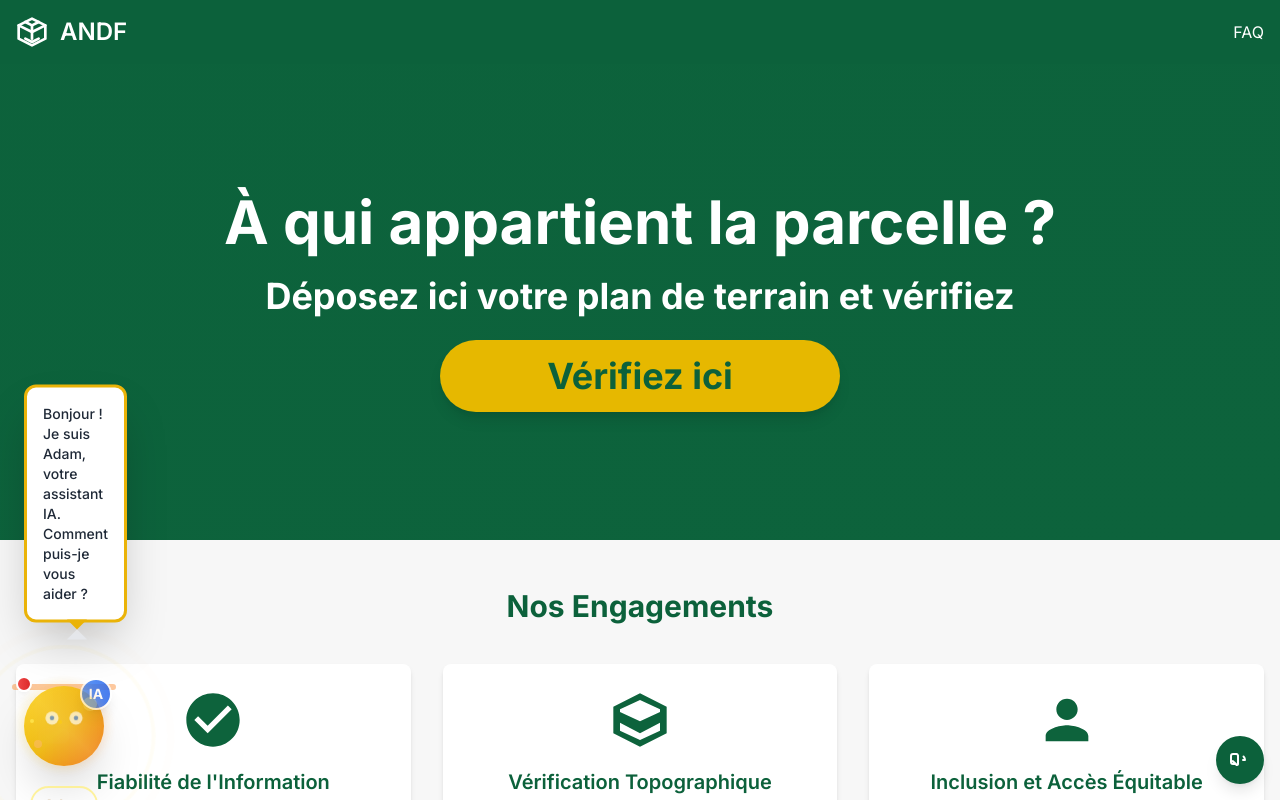
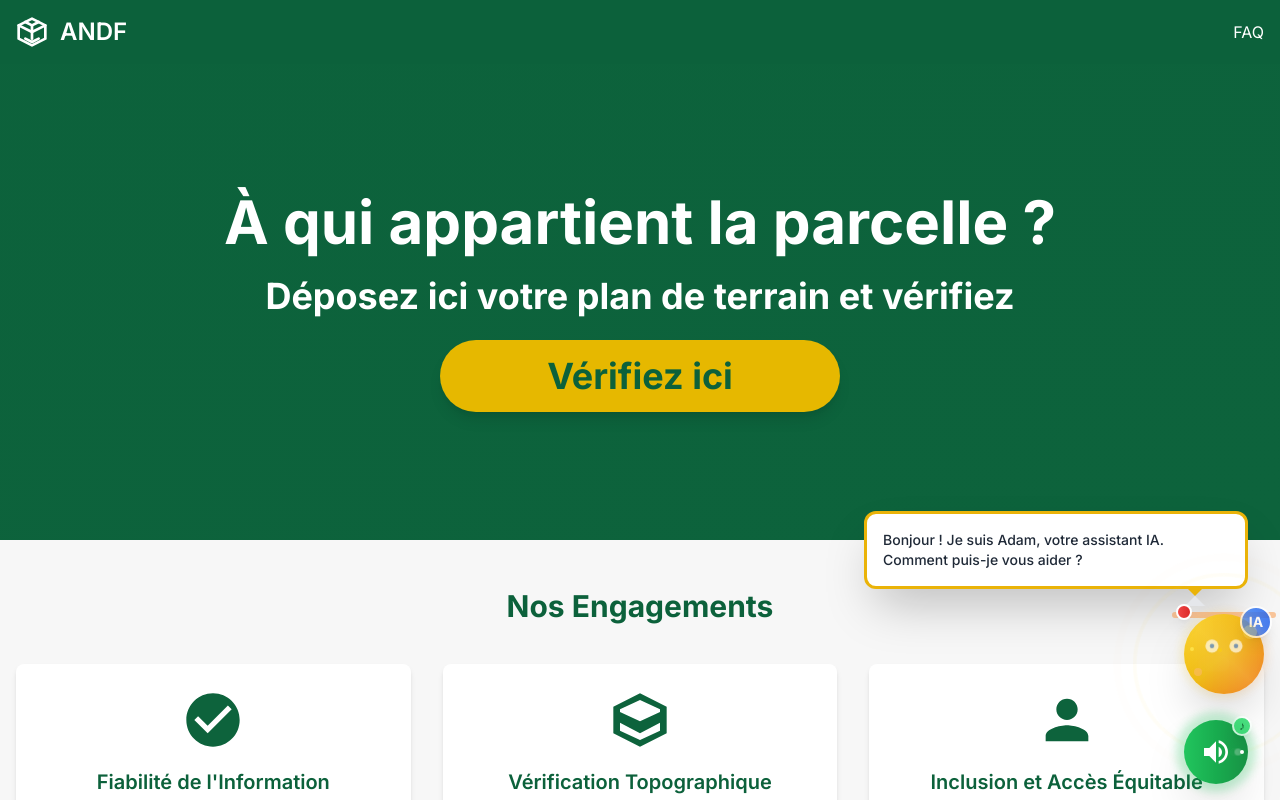
Before and after one commit to thefuturiA/Hackathon-IA, a React (Vite) app in the folder frontend/: page / in a window 1280 px wide. Shown: the top 800 px of the page. Built offline with nearby package versions, Linux system fonts and the light colour scheme.

Commit message:
amélioration bouton

```diff
--- a/frontend/src/pages/Home.tsx
+++ b/frontend/src/pages/Home.tsx
@@ -76,39 +76,24 @@ const Home: React.FC = () => {
 
       {/* Lecteur audio de bienvenue */}
       <audio ref={audioRef} src="/audio/bienvenue.mp3" loop />
-      <div className="fixed bottom-4 right-4 z-50">
-        <button
-          onClick={toggleMute}
-          className="bg-primary-dark text-white p-3 rounded-full shadow-lg hover:bg-primary transition-colors duration-200"
-          aria-label={isMuted ? "Unmute audio" : "Mute audio"}
-        >
-          {isMuted ? (
-            <svg xmlns="http://www.w3.org/2000/svg" className="h-6 w-6" fill="none" viewBox="0 0 24 24" stroke="currentColor" strokeWidth={2}>
-              <path strokeLinecap="round" strokeLinejoin="round" d="M17.293 17.293A8 8 0 015.707 5.707m1.414 1.414a6 6 0 007.952 7.952m-1.414 1.414L10 14.5M15.5 11.5L21 16m-5.5-1.5L12 11.5L6.5 14L2 10.5l4.5-3.5" />
-            </svg>
-          ) : (
-            <svg xmlns="http://www.w3.org/2000/svg" className="h-6 w-6" fill="none" viewBox="0 0 24 24" stroke="currentColor" strokeWidth={2}>
-              <path strokeLinecap="round" strokeLinejoin="round" d="M15.536 8.464A5 5 0 0117 12h-2m-7 4H5a2 2 0 01-2-2V8a2 2 0 012-2h3.586a1 1 0 01.707.293L10 7.586V16a1 1 0 01-1.707.707l-3.586-3.586z" />
-            </svg>
-          )}
-        </button>
-      </div>
 
-      {/* Adam - Assistant IA Animé */}
-      <div className="fixed bottom-6 left-6 z-50">
+      {/* Icônes fixes à droite */}
+      <div className="fixed bottom-4 right-4 z-50 flex flex-col space-y-4">
+        {/* Adam - Assistant IA Animé - DÉPLACÉ À DROITE */}
+        <div className="relative">
           {/* Bulle de message */}
           {(isAdamSpeaking || showAdamChat) && adamMessage && (
-          <div className="absolute bottom-28 left-0 mb-2 animate-bounce">
+            <div className="absolute bottom-24 -left-80 mb-2 animate-bounce">
               <div className="bg-white border-3 border-yellow-500 rounded-xl p-4 shadow-2xl max-w-sm relative">
                 <p className="text-sm text-gray-800 font-medium">{adamMessage}</p>
-              <div className="absolute bottom-0 left-10 w-0 h-0 border-l-10 border-r-10 border-t-10 border-l-transparent border-r-transparent border-t-yellow-500 transform translate-y-full"></div>
+                <div className="absolute bottom-0 right-10 w-0 h-0 border-l-10 border-r-10 border-t-10 border-l-transparent border-r-transparent border-t-yellow-500 transform translate-y-full"></div>
               </div>
             </div>
           )}
 
           {/* Chat Panel */}
           {showAdamChat && (
-          <div className="absolute bottom-28 left-0 bg-white rounded-xl shadow-2xl border-3 border-yellow-500 w-80 h-96 animate-in slide-in-from-bottom duration-300">
+            <div className="absolute bottom-24 -left-80 bg-white rounded-xl shadow-2xl border-3 border-yellow-500 w-80 h-96 animate-in slide-in-from-bottom duration-300">
               <div className="flex items-center justify-between p-4 bg-gradient-to-r from-yellow-500 to-orange-500 rounded-t-xl">
                 <div className="flex items-center space-x-3">
                   <div className="w-10 h-10 bg-white rounded-full flex items-center justify-center shadow-lg">
@@ -228,13 +213,68 @@ const Home: React.FC = () => {
               {/* Effet de halo lumineux */}
               <div className="absolute inset-0 -m-1 bg-gradient-to-r from-yellow-400/20 to-orange-400/20 rounded-full blur-sm animate-pulse"></div>
             </div>
+          </button>
+        </div>
 
-          {/* Nom en dessous plus visible */}
-          <div className="absolute -bottom-10 left-1/2 transform -translate-x-1/2 whitespace-nowrap">
-            <span className="text-sm font-bold text-yellow-700 bg-white/95 px-3 py-2 rounded-full shadow-lg border-2 border-yellow-200 animate-pulse">
-              Adam
-            </span>
+        {/* Bouton audio mute/unmute - REDESIGNÉ */}
+        <button
+          onClick={toggleMute}
+          className={`relative w-16 h-16 rounded-full shadow-2xl transition-all duration-300 hover:scale-110 transform ${
+            isMuted
+              ? 'bg-gradient-to-r from-red-500 via-red-600 to-red-700 hover:from-red-600 hover:to-red-800'
+              : 'bg-gradient-to-r from-green-500 via-green-600 to-green-700 hover:from-green-600 hover:to-green-800'
+          }`}
+          aria-label={isMuted ? "Activer le son" : "Couper le son"}
+        >
+          {/* Effet de brillance */}
+          <div className="absolute inset-0 bg-gradient-to-tr from-transparent via-white/30 to-transparent rounded-full"></div>
+
+          {/* Icône son */}
+          <div className="relative z-10 flex items-center justify-center h-full">
+            {isMuted ? (
+              // Icône son coupé - PLUS CLAIRE
+              <div className="relative">
+                <svg className="w-8 h-8 text-white" fill="currentColor" viewBox="0 0 24 24">
+                  <path d="M16.5 12c0-1.77-1.02-3.29-2.5-4.03v2.21l2.45 2.45c.03-.2.05-.41.05-.63zm2.5 0c0 .94-.2 1.82-.54 2.64l1.51 1.51C20.63 14.91 21 13.5 21 12c0-4.28-2.99-7.86-7-8.77v2.06c2.89.86 5 3.54 5 6.71zM4.27 3L3 4.27 7.73 9H3v6h4l5 5v-6.73l4.25 4.25c-.67.52-1.42.93-2.25 1.18v2.06c1.38-.31 2.63-.95 3.69-1.81L19.73 21 21 19.73l-9-9L4.27 3zM12 4L9.91 6.09 12 8.18V4z"/>
+                </svg>
+                {/* Ligne de coupure plus visible */}
+                <div className="absolute inset-0 flex items-center justify-center">
+                  <div className="w-10 h-0.5 bg-white rounded-full rotate-45 shadow-lg"></div>
                 </div>
+              </div>
+            ) : (
+              // Icône son activé - PLUS CLAIRE
+              <div className="relative">
+                <svg className="w-8 h-8 text-white" fill="currentColor" viewBox="0 0 24 24">
+                  <path d="M3 9v6h4l5 5V4L7 9H3zm13.5 3c0-1.77-1.02-3.29-2.5-4.03v8.05c1.48-.73 2.5-2.25 2.5-4.02zM14 3.23v2.06c2.89.86 5 3.54 5 6.71s-2.11 5.85-5 6.71v2.06c4.01-.91 7-4.49 7-8.77s-2.99-7.86-7-8.77z"/>
+                </svg>
+                {/* Ondes sonores animées */}
+                <div className="absolute -right-1 top-1/2 transform -translate-y-1/2">
+                  <div className="w-1 h-1 bg-white rounded-full animate-ping animation-delay-0"></div>
+                </div>
+                <div className="absolute -right-2 top-1/2 transform -translate-y-1/2">
+                  <div className="w-1 h-1 bg-white rounded-full animate-ping animation-delay-300"></div>
+                </div>
+                <div className="absolute -right-3 top-1/2 transform -translate-y-1/2">
+                  <div className="w-1 h-1 bg-white rounded-full animate-ping animation-delay-600"></div>
+                </div>
+              </div>
+            )}
+          </div>
+
+          {/* Badge d'état */}
+          <div className={`absolute -top-1 -right-1 w-5 h-5 rounded-full border-2 border-white shadow-lg flex items-center justify-center text-xs font-bold ${
+            isMuted ? 'bg-red-500 text-white' : 'bg-green-400 text-green-900'
+          }`}>
+            {isMuted ? '✕' : '♪'}
+          </div>
+
+          {/* Effet de halo */}
+          <div className={`absolute inset-0 -m-2 rounded-full blur-sm animate-pulse ${
+            isMuted
+              ? 'bg-red-500/30'
+              : 'bg-green-500/30'
+          }`}></div>
         </button>
       </div>
 
@@ -275,9 +315,11 @@ const Home: React.FC = () => {
           animation: ultraGlow 3s ease-in-out infinite;
         }
 
+        .animation-delay-0 { animation-delay: 0ms; }
         .animation-delay-150 { animation-delay: 150ms; }
         .animation-delay-300 { animation-delay: 300ms; }
         .animation-delay-500 { animation-delay: 500ms; }
+        .animation-delay-600 { animation-delay: 600ms; }
         .animation-delay-700 { animation-delay: 700ms; }
         .animation-delay-900 { animation-delay: 900ms; }
         .animation-delay-1100 { animation-delay: 1100ms; }
```
Lines whose indentation alone changed are shown as unchanged.
